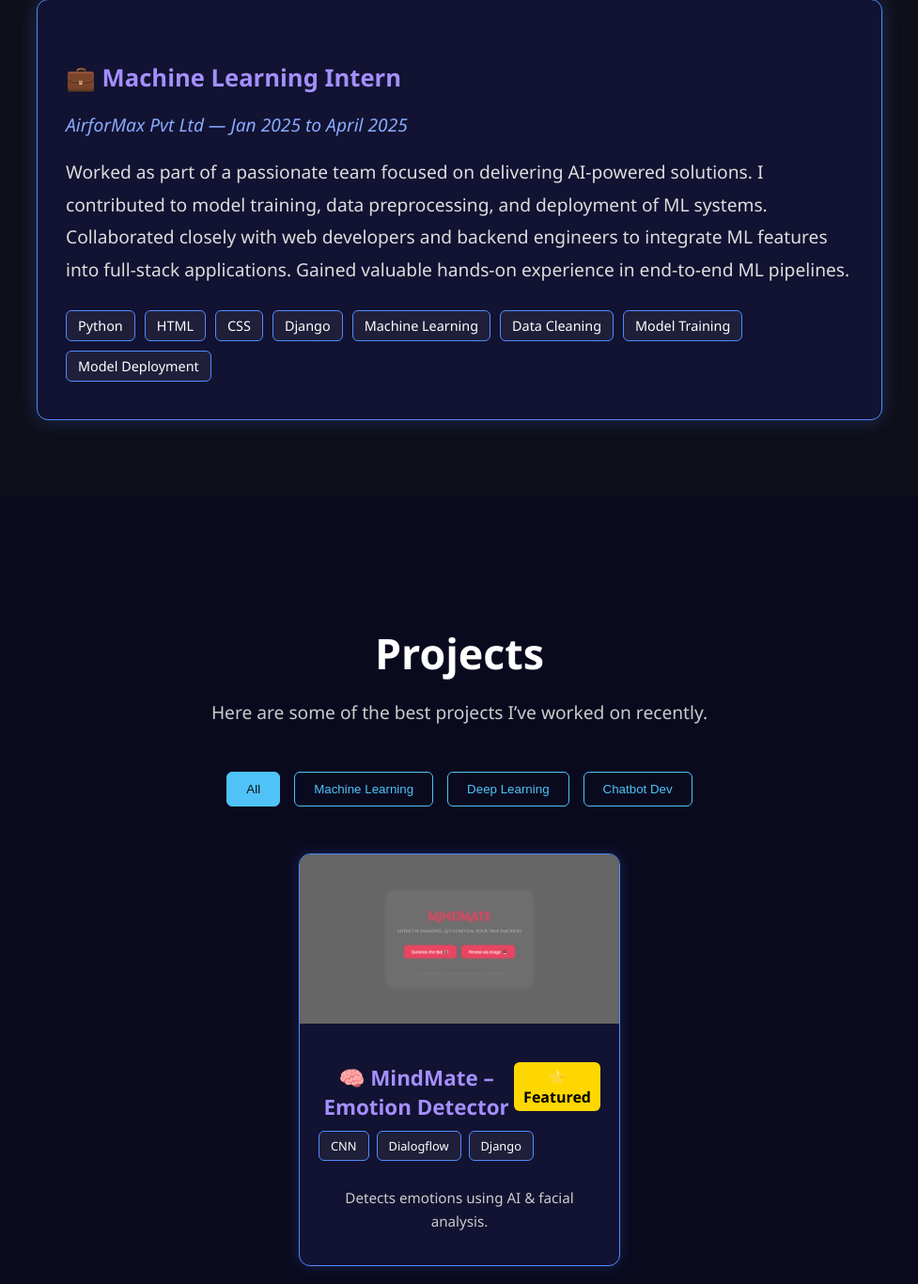
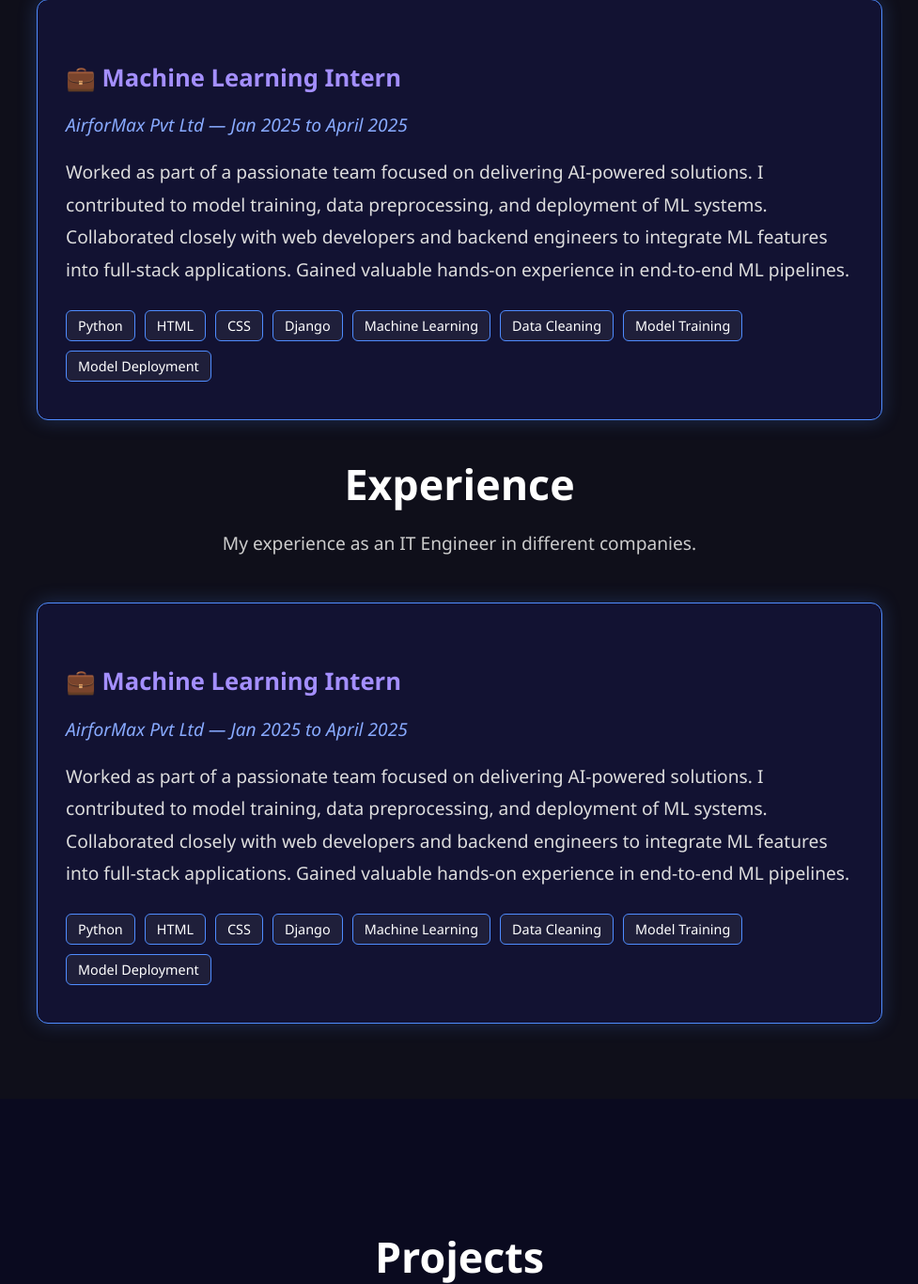
Before and after one commit to maazkhan911/Maaz-Portfolio, a Django app: page / in a window 1280 px wide. Shown: the part 2294-3660 px from the top of the page at 94% size, without its empty margins (151-1128 px from the left). Run offline with Django 5.2, Linux system fonts and the light colour scheme.

Commit message:
Initial portfolio upload

```diff
--- a/templates/index.html
+++ b/templates/index.html
@@ -712,6 +712,38 @@
           </div>
         </div>
       </div>
+
+       <div class="experience-container">
+        <h2>Experience</h2>
+        <p>My experience as an IT Engineer in different companies.</p>
+
+        <div class="exp-card">
+          <h3>💼 Machine Learning Intern</h3>
+          <p class="company">AirforMax Pvt Ltd — Jan 2025 to April 2025</p>
+
+          <div class="exp-desc">
+            <p>
+              Worked as part of a passionate team focused on delivering
+              AI-powered solutions. I contributed to model training, data
+              preprocessing, and deployment of ML systems. Collaborated closely
+              with web developers and backend engineers to integrate ML features
+              into full-stack applications. Gained valuable hands-on experience
+              in end-to-end ML pipelines.
+            </p>
+          </div>
+
+          <div class="exp-skills">
+            <span class="skill-chip">Python</span>
+            <span class="skill-chip">HTML</span>
+            <span class="skill-chip">CSS</span>
+            <span class="skill-chip">Django</span>
+            <span class="skill-chip">Machine Learning</span>
+            <span class="skill-chip">Data Cleaning</span>
+            <span class="skill-chip">Model Training</span>
+            <span class="skill-chip">Model Deployment</span>
+          </div>
+        </div>
+      </div>
     </section>
 
     <!-- ===== PROJECTS SECTION ===== -->
```
